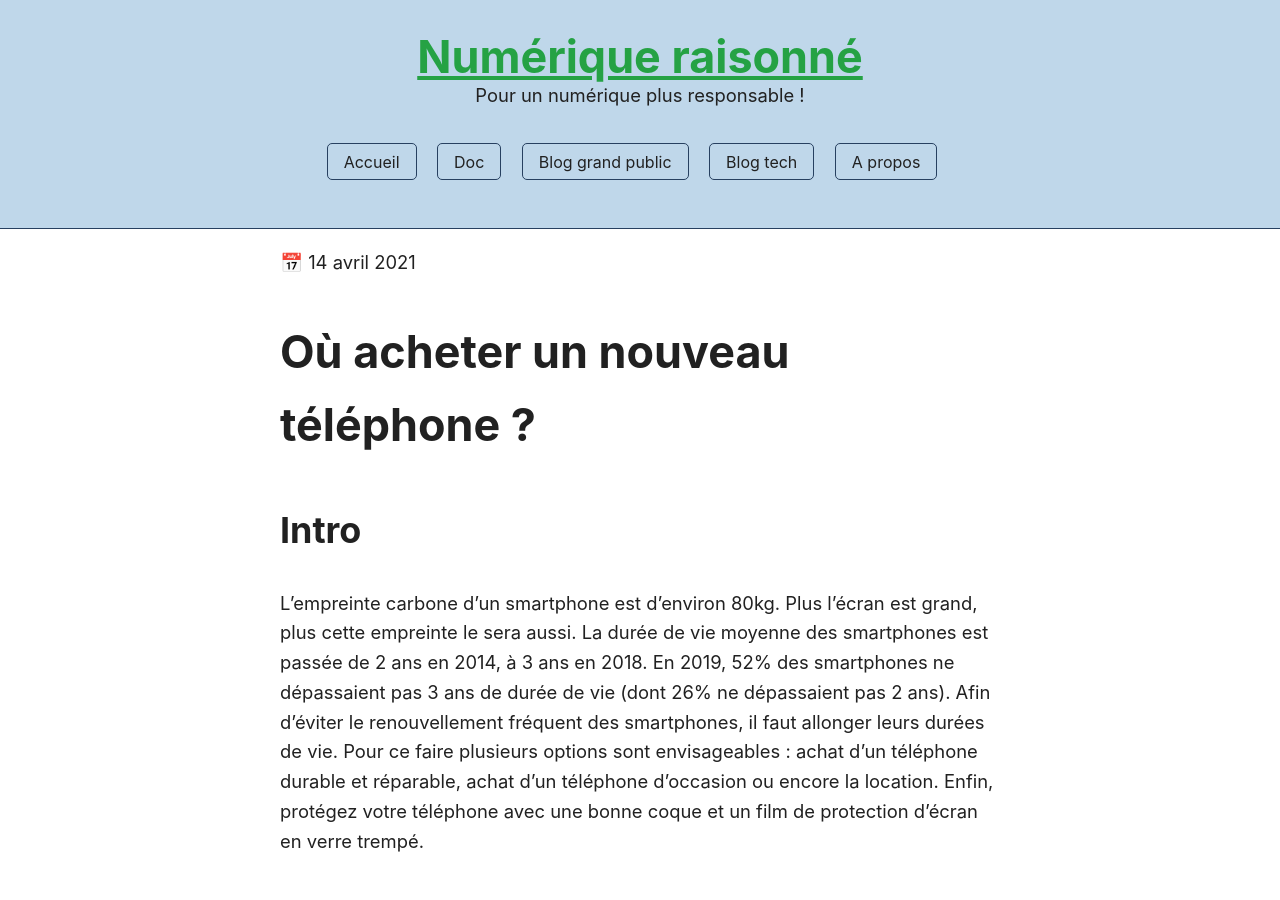
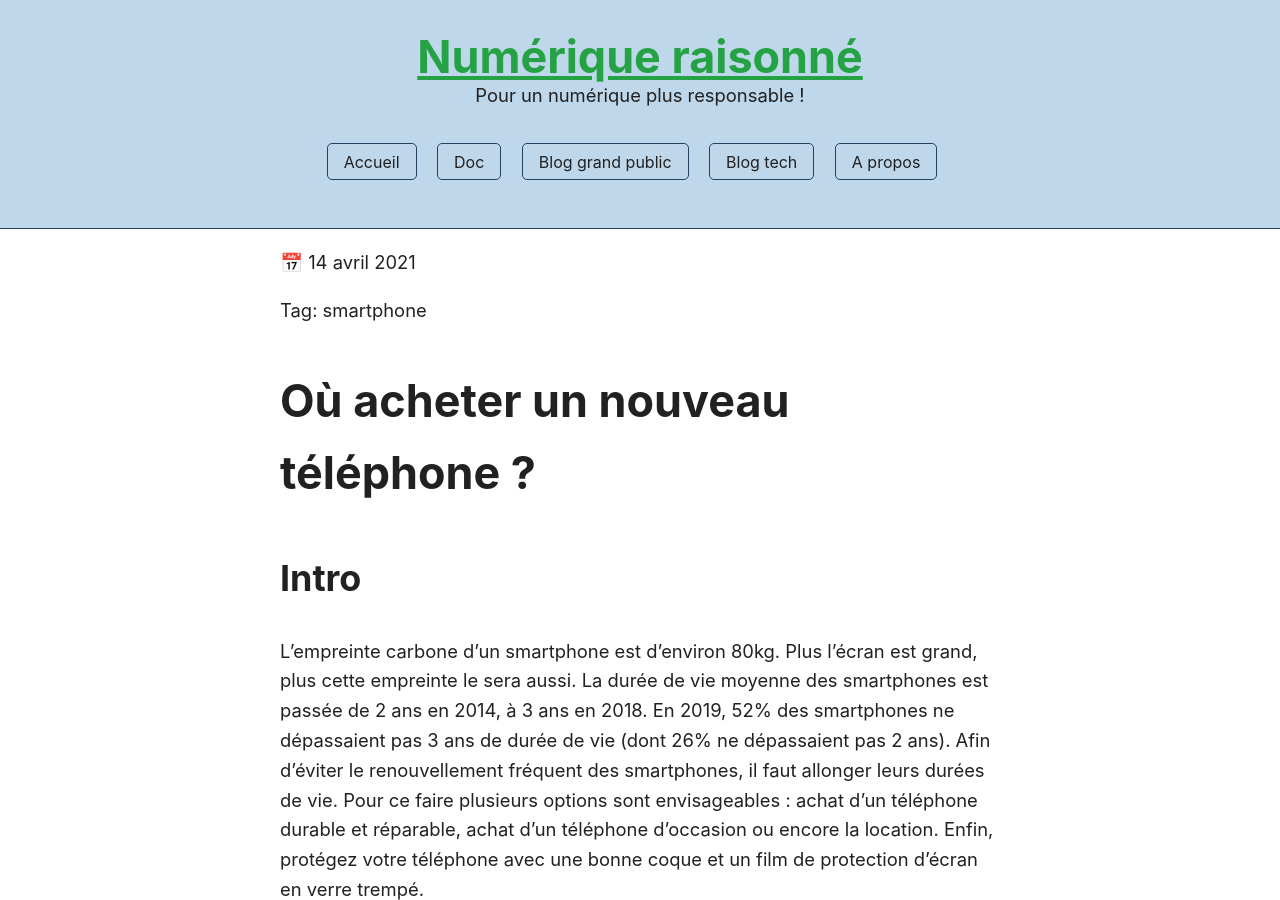
Before and after one commit to Slandais/slandais.github.io, a Jekyll site: the page built from _posts/2021-04-14-acheter-nouveau-telephone.md, in a window 1280 px wide and 900 px high. Built offline with Jekyll 4.4.1, drawn with Linux system fonts in a browser that asks for light colours.

Commit message:
Update post.html

```diff
--- a/_layouts/post.html
+++ b/_layouts/post.html
@@ -20,9 +20,9 @@
 {% endcase %}
 {{ page.date | date: "%Y" }}</p>
 
-{% if post.tags.size > 0 %}
-  Tag{% if post.tags.size > 1 %}s{% endif %}:
-  {{ post.tags | sort | join: ", " }}
+{% if page.tags.size > 0 %}
+  Tag{% if page.tags.size > 1 %}s{% endif %}:
+  {{ page.tags | sort | join: ", " }}
 {% endif %}
 
 {{ content }}
```
